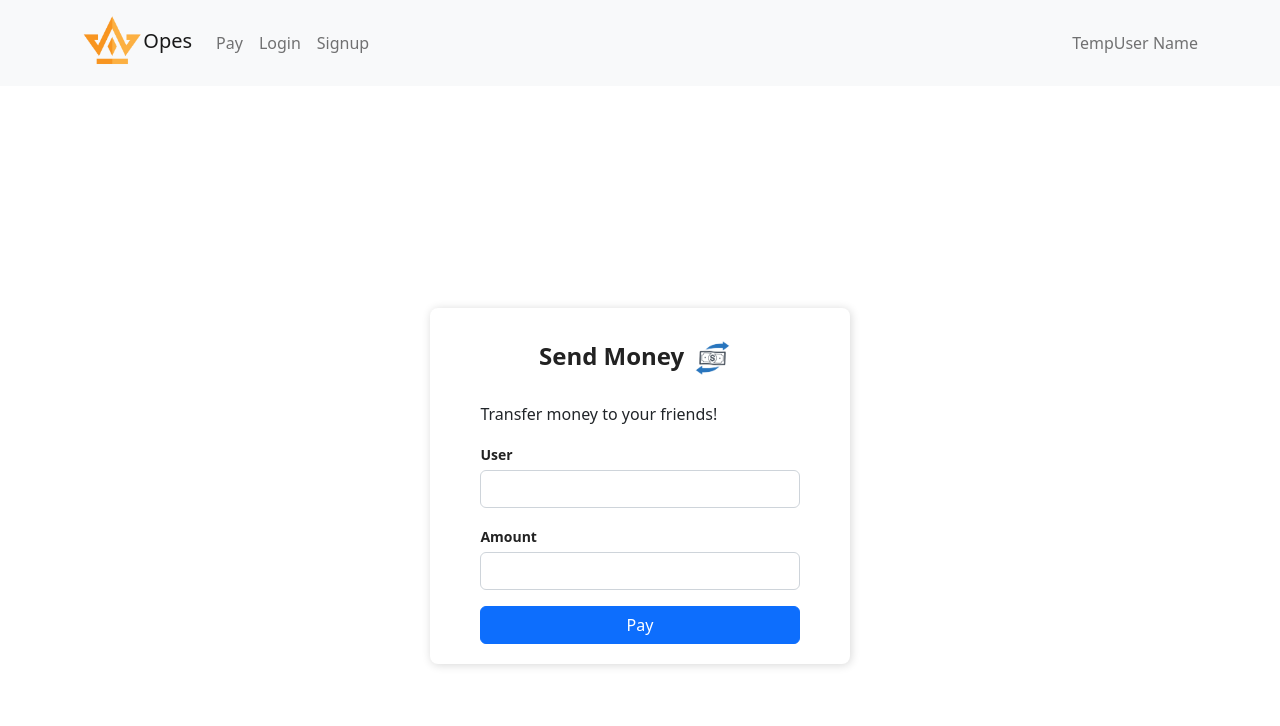
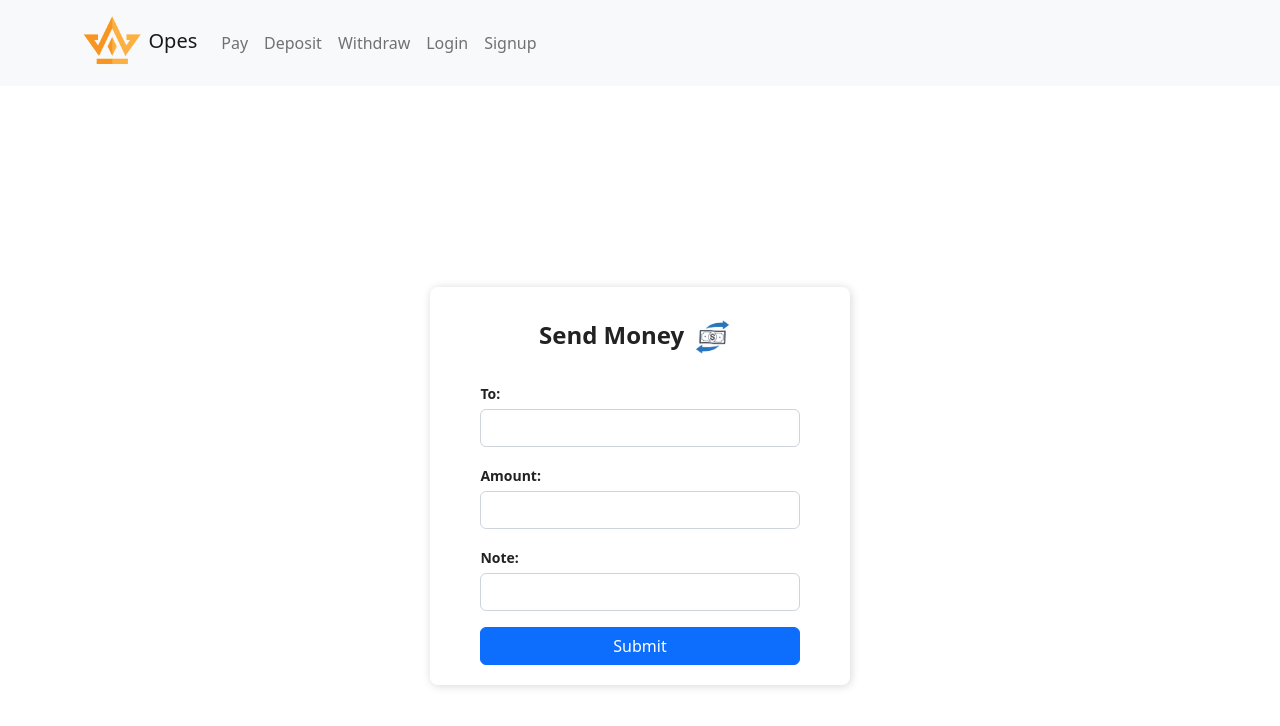
Before and after one commit to sidkhillon/CS35LBankProject, a React (Create React App) app in the folder bank/: page /pay in a window 1280 px wide. Shown: the top 726 px of the page. Built offline with nearby package versions, Linux system fonts and the light colour scheme; no server answers.

Commit message:
Page functions done. To-do: Front page

```diff
--- a/bank/src/AddTransaction.js
+++ b/bank/src/AddTransaction.js
@@ -2,6 +2,7 @@ import React from 'react'
 import Modal from 'react-bootstrap/Modal';
 import Form from 'react-bootstrap/Form'
 import Button from 'react-bootstrap/Button'
+import transaction from './backend/transaction'
 
 function AddTransaction(props) {
   return (
--- a/bank/src/App.js
+++ b/bank/src/App.js
@@ -8,6 +8,8 @@ import NavbarComponent from "./Navbar"
 import Pay from "./Pay"
 import LoginForm from "./LoginForm"
 import SignupForm from "./SignupForm.js"
+import DepositMoney from "./DepositMoney"
+import WithdrawMoney from './WithdrawMoney'
 
 function App() {
   return (
@@ -18,6 +20,8 @@ function App() {
           <Route path="/login" element={<Login />} />
           <Route path="/loginform" element={<LoginForm/>} />
           <Route path="/pay" element={<Pay/>} />
+          <Route path="/deposit" element={<DepositMoney />} />
+          <Route path="/withdraw" element={<WithdrawMoney />} />
           <Route path="/signup" element={<SignupForm />} />
           <Route path="" element={<Main />} />
         </Routes>
--- a/bank/src/LoginForm.js
+++ b/bank/src/LoginForm.js
@@ -25,6 +25,15 @@ class LoginForm extends React.Component {
     this.setState({loading: true});
     this.setState({error: await AuthSignin(this.state.email, this.state.password)});
     this.setState({loading: false});
+    if (this.state.error == '') {
+      this.setState({error: 'Success!'});
+    }
+    await this.timeout(1000);
+    window.location = '/';
+  }
+
+  timeout(delay) {
+    return new Promise( res => setTimeout(res, delay) );
   }
 
   render() {
@@ -47,7 +56,7 @@ class LoginForm extends React.Component {
               />
             </div>
             <div className="form-group mt-3">
-            <label>Password</label>
+            <label>Password:</label>
             <input
               type="password"
               name="password"
--- a/bank/src/Navbar.js
+++ b/bank/src/Navbar.js
@@ -3,21 +3,24 @@ import crownlogo from './assets/logo.png';
 import Container from 'react-bootstrap/Container';
 import Nav from 'react-bootstrap/Nav';
 import Navbar from 'react-bootstrap/Navbar';
+import { getCurrentEmail } from './backend/currentUser';
 
 function NavbarComponent() {
-    const user = "TempUser Name"
+    const user = getCurrentEmail();
     return (
         <div>
             <Navbar bg="light">
                 <Container>
                     <Navbar.Brand>
                         <a href = "/" ><img src = {crownlogo} height = "60"/></a>
-                          Opes
+                            &nbsp;Opes
                     </Navbar.Brand>
                     <Navbar.Toggle aria-controls="basic-navbar-nav" />
         <Navbar.Collapse id="basic-navbar-nav">
           <Nav className="me-auto">
             <Nav.Link href="/pay">Pay</Nav.Link>
+            <Nav.Link href="/deposit">Deposit</Nav.Link>
+            <Nav.Link href="/withdraw">Withdraw</Nav.Link>
             <Nav.Link href="/loginform">Login</Nav.Link>
             <Nav.Link href="/signup">Signup</Nav.Link>
           </Nav>
--- a/bank/src/Pay.js
+++ b/bank/src/Pay.js
@@ -1,42 +1,117 @@
 import React from 'react'
 import moneylogo from "./assets/moneytransfer.png"
+import { Alert } from "react-bootstrap";
+import getUserByEmail from "./backend/getUserByEmail";
+import transaction from "./backend/transaction";
 
 class Pay extends React.Component {
     constructor(props) {
       super(props);
+      this.state = {email: '', amount: "", note: "", error: ''}
+      this.handleChange = this.handleChange.bind(this);
+      this.handleSubmit = this.handleSubmit.bind(this);
+  }
+
+  handleChange(event){
+      const value = event.target.value;
+      const name = event.target.name;
+      this.setState({[name]: value});
+  }
+
+  async handleSubmit(event){
+      event.preventDefault();
+      const toUID = await getUserByEmail(this.state.email);
+      await transaction(toUID, this.state.note, Number(this.state.amount)).then((r) => {
+        this.setState({error: "Success"});
+      }).catch((e) => {
+        this.setState({error: String(e)})
+      });
   }
 
     render() {
       return(
         <div className="Auth-form-container">
-          <form className="Auth-form">
+              <form className="Auth-form" onSubmit={this.handleSubmit}>
                 <div className="Auth-form-content">
                   <h3 className="Auth-form-title">Send Money
                     <img src = {moneylogo} height = "40"/>
                   </h3>
-              <p className = "note">Transfer money to your friends!</p>
+                  { this.state.error && <Alert variant="danger">{this.state.error}</Alert> }
                   <div className="form-group mt-3">
-                <label>User</label>
+                    <label>To:</label>
                     <input
                       type="email"
                       name="email"
                       className="form-control mt-1"
+                      value={this.state.email}
+                      onChange={this.handleChange}
                     />
                   </div>
                   <div className="form-group mt-3">
-              <label>Amount</label>
+                    <label>Amount:</label>
                     <input
                       type="number"
-                name="number"
+                      step="0.01"
+                      name="amount"
                       className="form-control mt-1"
+                      value={this.state.amount}
+                      onChange={this.handleChange}
+                    />
+                  </div>
+                  <div className="form-group mt-3">
+                    <label>Note:</label>
+                    <input
+                      type="text"
+                      name="note"
+                      className="form-control mt-1"
+                      value={this.state.note}
+                      onChange={this.handleChange}
                     />
                   </div>
                 <div className="d-grid gap-2 mt-3">
-              <input type="submit" className="btn btn-primary" value="Pay" />
+                  <input type="submit" disabled={this.state.loading} className="btn btn-primary" value="Submit" />
                 </div>
                 </div>
               </form>
             </div>
+
+        // <div className="Auth-form-container">
+        //   <form className="Auth-form">
+        //     <div className="Auth-form-content">
+              // <h3 className="Auth-form-title">Send Money
+              //   <img src = {moneylogo} height = "40"/>
+              // </h3>
+        //       <p className = "note">Transfer money to your friends!</p>
+        //       <div className="form-group mt-3">
+        //         <label>User</label>
+        //         <input
+        //           type="email"
+        //           name="email"
+        //           className="form-control mt-1"
+        //         />
+        //       </div>
+        //       <div className="form-group mt-3">
+        //         <label>Amount</label>
+        //         <input
+        //           type="number"
+        //           name="number"
+        //           className="form-control mt-1"
+        //         />
+        //       </div>
+        //       <div className="form-group mt-3">
+        //         <label>Note</label>
+        //         <input
+        //           type="number"
+        //           name="number"
+        //           className="form-control mt-1"
+        //         />
+        //       </div>
+        //     <div className="d-grid gap-2 mt-3">
+        //       <input type="submit" className="btn btn-primary" value="Pay" />
+        //     </div>
+        //     </div>
+        //   </form>
+        // </div>
       );
     }
   }
--- a/bank/src/SignupForm.js
+++ b/bank/src/SignupForm.js
@@ -20,10 +20,22 @@ class SignupForm extends React.Component {
   }
   async handleSubmit(event){
     event.preventDefault();
+    if (this.state.email.length < 6 || this.state.confirm.length < 6) {
+      this.setState({error: 'Passwords must be at least 6 characters long.'});
+      return;
+    }
     this.setState({loading: true});
     this.setState({error: await AuthSignup(this.state.email, this.state.password, this.state.confirm)});
     this.setState({loading: false});
-    // TODO: REROUTE TO OTHER PAGE IF SUCCESSFUL
+    if (this.state.error == '') {
+      this.setState({error: 'Success! Welcome to Opes.'});
+    }
+    await this.timeout(1000);
+    window.location = '/';
+  }
+
+  timeout(delay) {
+    return new Promise( res => setTimeout(res, delay) );
   }
 
   render() {
--- a/bank/src/backend/transaction.js
+++ b/bank/src/backend/transaction.js
@@ -1,7 +1,6 @@
 import { serverTimestamp, writeBatch, doc, arrayUnion, collection, increment, Timestamp } from "firebase/firestore";
 import { db } from "./firebase";
 import { getCurrentBalance, getCurrentUID } from "./currentUser";
-import { getTransactionsByDate } from "./getTransactions";
 
 // Transactions only work with the currently logged in user
 async function transaction(receiverID, note, amount){
```
Lines whose indentation alone changed are shown as unchanged.
